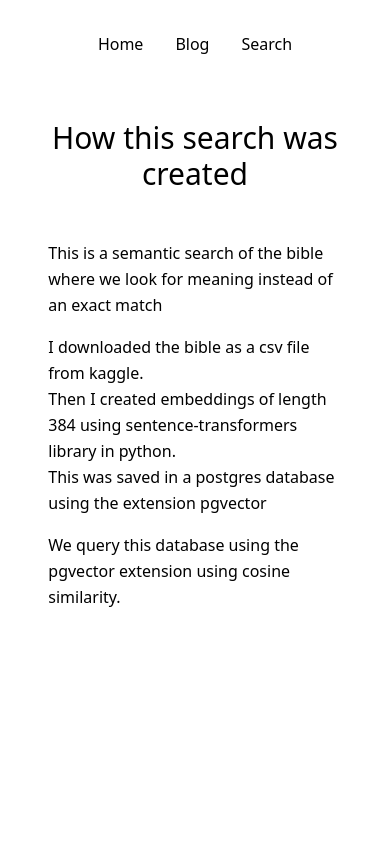
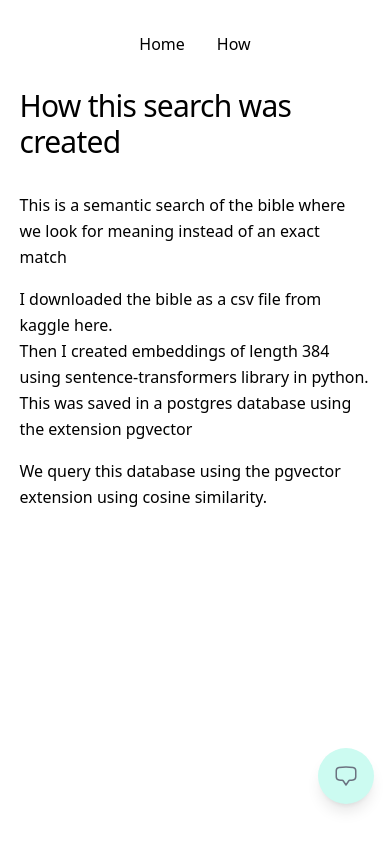
Before and after one commit to pranayaryal/bible-search, a Next.js app in the folder client/: page /blog in a window 390 px wide. Built offline with nearby package versions, Linux system fonts and the light colour scheme.

Commit message:
responsiveness chage

```diff
--- a/client/components/Chat.js
+++ b/client/components/Chat.js
@@ -135,7 +135,7 @@ const Chat = () => {
             initial="hidden"
             animate="visible"
             exit="exit"
-            className="mb-4 rounded-xl shadow-2xl bg-white flex flex-col overflow-hidden mx-4 md:mx-0">
+            className="mb-4 rounded-xl shadow-2xl bg-white flex flex-col w-[350px] md:w-full mx-4 md:mx-0">
               <div className="p-4 bg-blue-100">
                 <h2 className="text-gray-500 font-bold text-xl ">Have something to say?</h2>
                 <small className="text-xs text-gray-500 mb-10">Go ahead</small>
--- a/client/components/Dropdown.js
+++ b/client/components/Dropdown.js
@@ -24,7 +24,7 @@ const Dropdown = ({ setDropDown, setDropVal, dropVal, dropDown }) => {
       {dropDown &&
         <div className="absolute left-0 z-10 mt-2 w-44 origin-top-left rounded-md bg-white shadow-lg ring-1 ring-black ring-opacity-5 focus:outline-none">
           <div className="py-1" role="none">
-            {[5, 10, 15, 20, 25, 30].map(s => {
+            {[5, 10, 15, 20, 25, 30, 40, 50].map(s => {
               return <p key={s} className="text-gray-700 block px-4 py-2 text-sm hover:bg-blue-100"
                 onClick={() => collapseAndSet(s)}>{s}</p>
             })
--- a/client/components/Navbar.js
+++ b/client/components/Navbar.js
@@ -1,9 +1,10 @@
 const Navbar = () => {
   return (
-    <div className='justify-center flex space-x-8'>
-      <a href="/">Home</a>
-      <a href="/blog">Blog</a>
-      <p>Search</p>
+    <div className="px-2 md:px-24 pt-8 md:pt-12">
+      <div className='justify-center flex space-x-8'>
+        <a href="/">Home</a>
+        <a href="/blog">How</a>
+      </div>
     </div>
 
   )
--- /dev/null
+++ b/client/components/layout.js
@@ -0,0 +1,16 @@
+import Navbar from "./Navbar";
+import Chat from "./Chat";
+
+
+const Layout = ({children}) => {
+
+    return(
+        <>
+         <Navbar />
+         <main>{children}</main>
+         <Chat />
+        </>
+    )
+}
+
+export default Layout;
--- a/client/pages/_app.js
+++ b/client/pages/_app.js
@@ -1,5 +1,10 @@
 import '@/styles/globals.css'
+import Layout from '@/components/layout'
 
 export default function App({ Component, pageProps }) {
-  return <Component {...pageProps} />
+  return (
+  <Layout>
+    <Component {...pageProps} />
+  </Layout>
+  )
 }
--- a/client/pages/blog/index.js
+++ b/client/pages/blog/index.js
@@ -1,18 +1,16 @@
-import Navbar from "@/components/Navbar";
 
 const Blog = () => {
   return (
-    <div className="px-8 md:px-24 py-8 md:py-12">
-      <Navbar />
-      <h1 className="w-[90%] md:max-w-[1300px] ml-auto mr-auto mt-16 text-center text-3xl md:text-4xl">How this search was created</h1>
-      <div className="w-[90%] md:max-w-[1300px] ml-auto mr-auto flex justify-center mt-8">
+    <div>
+      <h1 className="w-[90%] md:max-w-[1300px] ml-auto mr-auto mt-8 md:mt-12 md:text-center text-3xl md:text-4xl tracking-tight">How this search was created</h1>
+      <div className="w-[90%] md:max-w-[1300px] ml-auto mr-auto flex justify-center mt-4 md:mt-8">
         <div className="leading-relaxed">
           <p className="mt-4">This is a semantic search of the bible where we look for meaning instead of an exact match</p>
-          <p className="mt-4">I downloaded the bible as a csv file from
+          <p className="mt-4">I downloaded the bible as a csv file from kaggle
             <a
               className="hover:text-blue-500"
               target="_blank"
-              href="https://www.kaggle.com/datasets/oswinrh/bible/"> kaggle.</a>
+              href="https://www.kaggle.com/datasets/oswinrh/bible/"> here.</a>
           </p>
           <p>Then I created embeddings of length 384 using sentence-transformers library in python.</p>
           <p>This was saved in a postgres database using the extension pgvector</p>
--- a/client/pages/index.js
+++ b/client/pages/index.js
@@ -2,7 +2,6 @@ import Image from 'next/image'
 import { Inter } from 'next/font/google'
 import { useState, useEffect } from 'react'
 import Dropdown from '@/components/Dropdown'
-import Navbar from '@/components/Navbar'
 import Chat from '@/components/Chat'
 
 
@@ -53,13 +52,12 @@ export default function Home() {
 
 
   return (
-    <div>
     <main
-        className='px-6 lg:px-24 py-8 lg:py-12 flex flex-col'
+      className='px-6 lg:px-24 mt-4 lg:mt-8 flex flex-col'
     >
-        <Navbar />
-        <div className='relative flex flex-col gap-y-3 md:flex-row justify-center items-center md:space-x-8 rounded-xl mt-8 md:mt-16'>
+      <div className='flex flex-col space-y-6 md:space-y-0 md:flex-row justify-center items-left md:space-x-4 rounded-xl mt-4 md:mt-4'>
         {/* <input type="text" name="search" className='w-48 border border-gray-300 focus:ring-blue-500'/> */}
+        <div className='relative'>
           <input
             type="text"
             id="search-txt"
@@ -68,8 +66,10 @@ export default function Home() {
             onKeyDown={() => setErr("")}
             autoFocus
           />
-          <span className="absolute left-[40em] top-10 text-xs text-red-400">{err}</span>
+          <span className="absolute left-0 top-10 text-xs text-red-400">{err}</span>
+        </div>
 
+        <div className='flex flex-row space-x-4'>
           <Dropdown setDropDown={setDropDown}
             setDropVal={setDropVal}
             dropVal={dropVal}
@@ -80,9 +80,10 @@ export default function Home() {
             className='bg-gradient-to-r from-blue-500 to-cyan-500 text-white rounded-md text-sm px-3 py-2'
             onClick={() => callBackend()}
           >{searchText}</button>
+        </div>
 
       </div>
-        <div className='grid grid-cols-1 md:grid-cols-3 lg:grid-cols-4 gap-y-3 md:gap-y-6 lg:gap-y-8 md:gap-x-6 lg:gap-x-8 mt-8'>
+      <div className='md:max-w-[1300px] ml-auto mr-auto grid grid-cols-1 md:grid-cols-3 lg:grid-cols-4 gap-y-3 md:gap-y-6 lg:gap-y-8 md:gap-x-6 lg:gap-x-8 mt-8'>
         {verses &&
           verses.map(v => {
             return (
@@ -98,14 +99,12 @@ export default function Home() {
 
       </div>
 
-        <div className='md:text-center mt-8 md:mt-4 text-xs'>
+      <div className='md:text-center mt-12 md:mt-12 text-xs'>
         <p>Note: This is semantic search of the Bible (KJV) and the results may not be fully accurate.</p>
 
       </div>
 
 
     </main>
-      <Chat />
-    </div>
   )
 }
```
Lines whose indentation alone changed are shown as unchanged.
